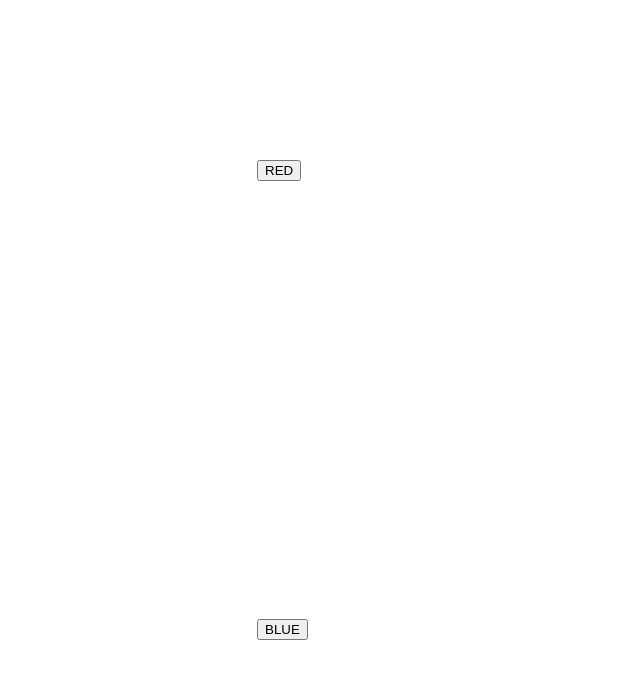
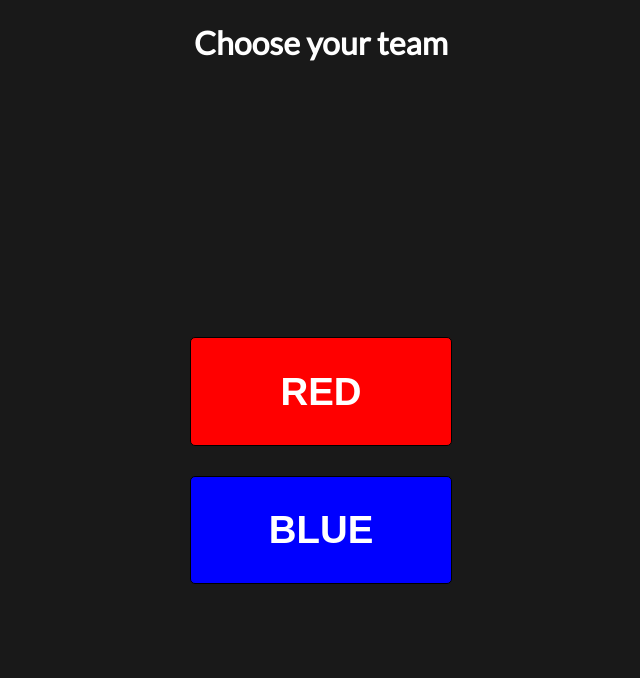
Before and after one commit to dalalRohit/voyagerbots, a plain HTML site: page public/index.html in a window 1280 px wide. Shown: the whole page, without its empty margins (319-959 px from the left). Drawn offline with Linux system fonts and the light colour scheme; some packages are replaced by stand-ins of ours.

Commit message:
Update index.html

```diff
--- a/public/index.html
+++ b/public/index.html
@@ -15,25 +15,29 @@
   <script defer src="/__/firebase/5.8.2/firebase-storage.js"></script>
   <!-- initialize the SDK after all desired features are loaded -->
   <script defer src="/__/firebase/init.js"></script>
+  <link rel="stylesheet" href="./css/index.css">
+  <link href="https://fonts.googleapis.com/css?family=Lato" rel="stylesheet">
 
-  <style>
-    .red {
-      position: fixed;
-      top: 20%;
-      left: 45%;
-    }
-    .blue {
-      position: fixed;
-      bottom: 20%;
-      left: 45%;
-    }
-  </style>
 </head>
 
 <body>
-  <a href="redbot.html"><input type="button" class="red" value="RED"></a>
+  <h1 class="head">Choose your team</h1>
 
-  <a href="bluebot.html"><input type="button" class="blue" value="BLUE"></a>
+  <div class="main">
+    <div class="red-button">
+      <a href="redbot.html">
+        <button class="red">RED</button>
+      </a>
+
+    </div>
+    <div class="blue-button">
+      <a href="bluebot.html">
+        <button class="blue">BLUE</button>
+      </a>
+
+    </div>
+  </div>
+
 </body>
 
 </html>
```
